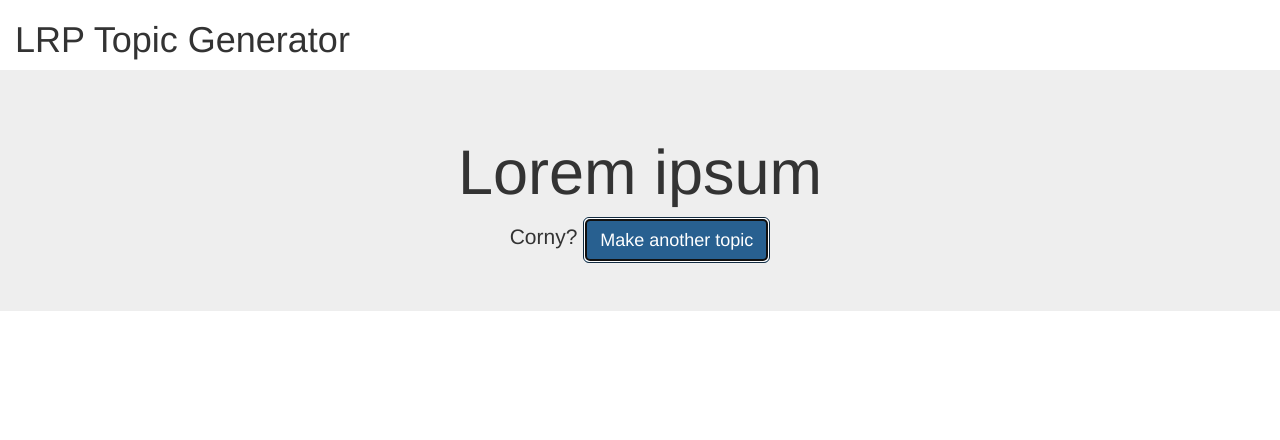
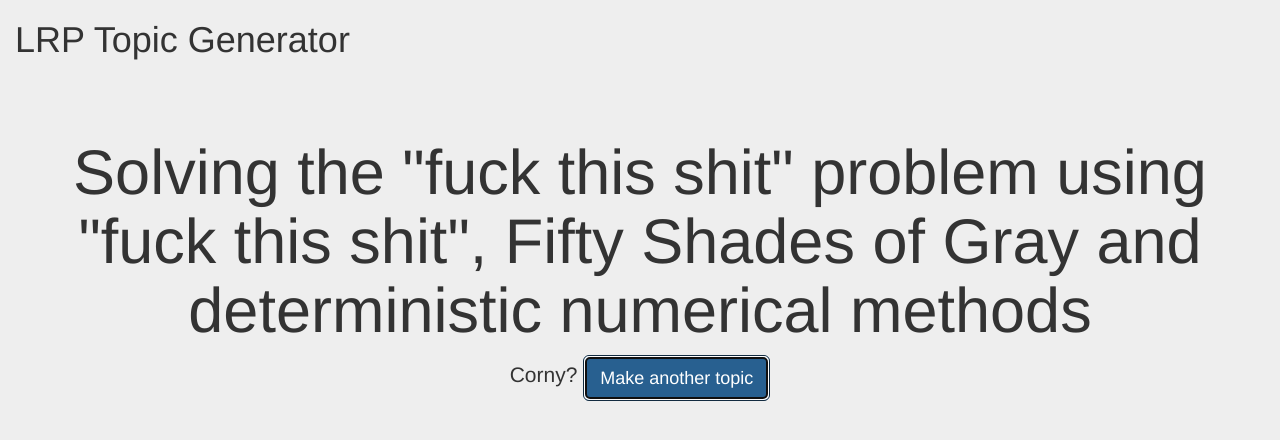
Before and after one commit to antonrufino/LRPTopicGenerator, a plain HTML site: page main.html in a window 1280 px wide. Both pictures are taken after a click on the button "Make another topic". Drawn offline with nearby package versions, Linux system fonts and the light colour scheme.

Commit message:
Finished the JS.

```diff
--- /dev/null
+++ b/constants.js
@@ -0,0 +1,17 @@
+var templates = [
+    ["Analysis of the effects of ", " on ", ""],
+    ["The Pros and Cons of replacing ", " with ", ""],
+    ["Why the Philippines should ban ", " and ", ""],
+    ["Why the Philippines should legalize ", " and ", ""],
+    ["Should the government pay attention to ", " instead of ", ""],
+    ["Solving the ", " problem using ", ", ", " and deterministic numerical methods"],
+    ["Edi Wow: An analysis of elitism in the academic fields of ", " and ", ""],
+    ["A mathematical analysis of the effects of ", " on ", ""],
+    ["Constructing computational models of ", " using ", ""],
+    ["An analysis of ", ""],
+    ["On the benefits of ", ""]
+]
+
+var topics = ["PNoy", "Vice Ganda", "That Thing Called Tadhana", "Fifty Shades of Gray",
+    "piracy", "hugot", "LRP", "CMSC 56", "CMSC 11", "MATH 17", "my hopes and dreams",
+    "communism", "\"fuck this shit\"", "PewDiePie", "Our Lord and Savior, Tatsuya Stu (MTSBWY)"]
--- /dev/null
+++ b/gen.js
@@ -0,0 +1,21 @@
+var topicContainer = document.getElementById('topic');
+var btn = document.getElementById('btn');
+
+function getRandom(list) {
+    return list[Math.floor(Math.random() * list.length)];
+}
+
+function generate() {
+    var template = getRandom(templates);
+    var topic = ""
+
+    for (var i = 0; i < (template.length - 1); ++i) {
+        topic += (template[i] + getRandom(topics));
+    }
+
+    topic += template[template.length - 1];
+    topicContainer.innerHTML = topic;
+}
+
+document.addEventListener('load', generate, false);
+btn.addEventListener('click', generate, false);
--- a/main.html
+++ b/main.html
@@ -8,13 +8,16 @@
         <script src="https://ajax.googleapis.com/ajax/libs/jquery/1.11.1/jquery.min.js"></script>
         <script src="http://maxcdn.bootstrapcdn.com/bootstrap/3.2.0/js/bootstrap.min.js"></script>
     </head>
-    <body>
+    <body style="background: #eee">
         <div class="container-fluid">
             <h1>LRP Topic Generator</h1>
         </div>
-        <div class="jumbotron text-center">
-            <h1>Lorem ipsum</h1>
-            <span class="lead">Corny? </span><button type="button" class="btn btn-primary btn-lg">Make another topic</button>
+        <div class="jumbotron text-center" >
+            <h1 id="topic">Lorem ipsum</h1>
+            <span class="lead">Corny? </span><button type="button" class="btn btn-primary btn-lg" id="btn">Make another topic</button>
         </div>
+
+        <script type="text/javascript" src="constants.js"></script>
+        <script type="text/javascript" src="gen.js"></script>
     </body>
 </html>
```
